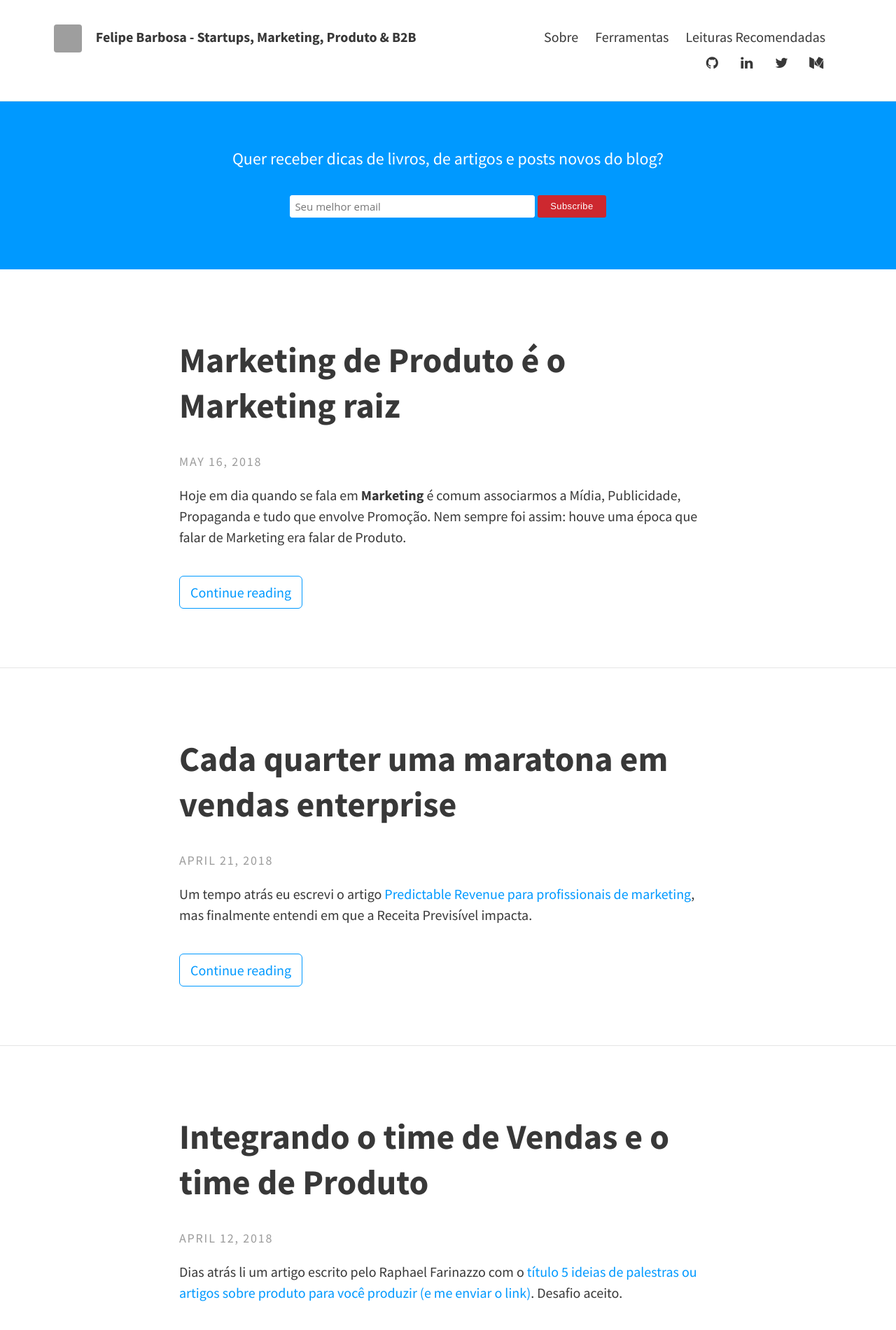
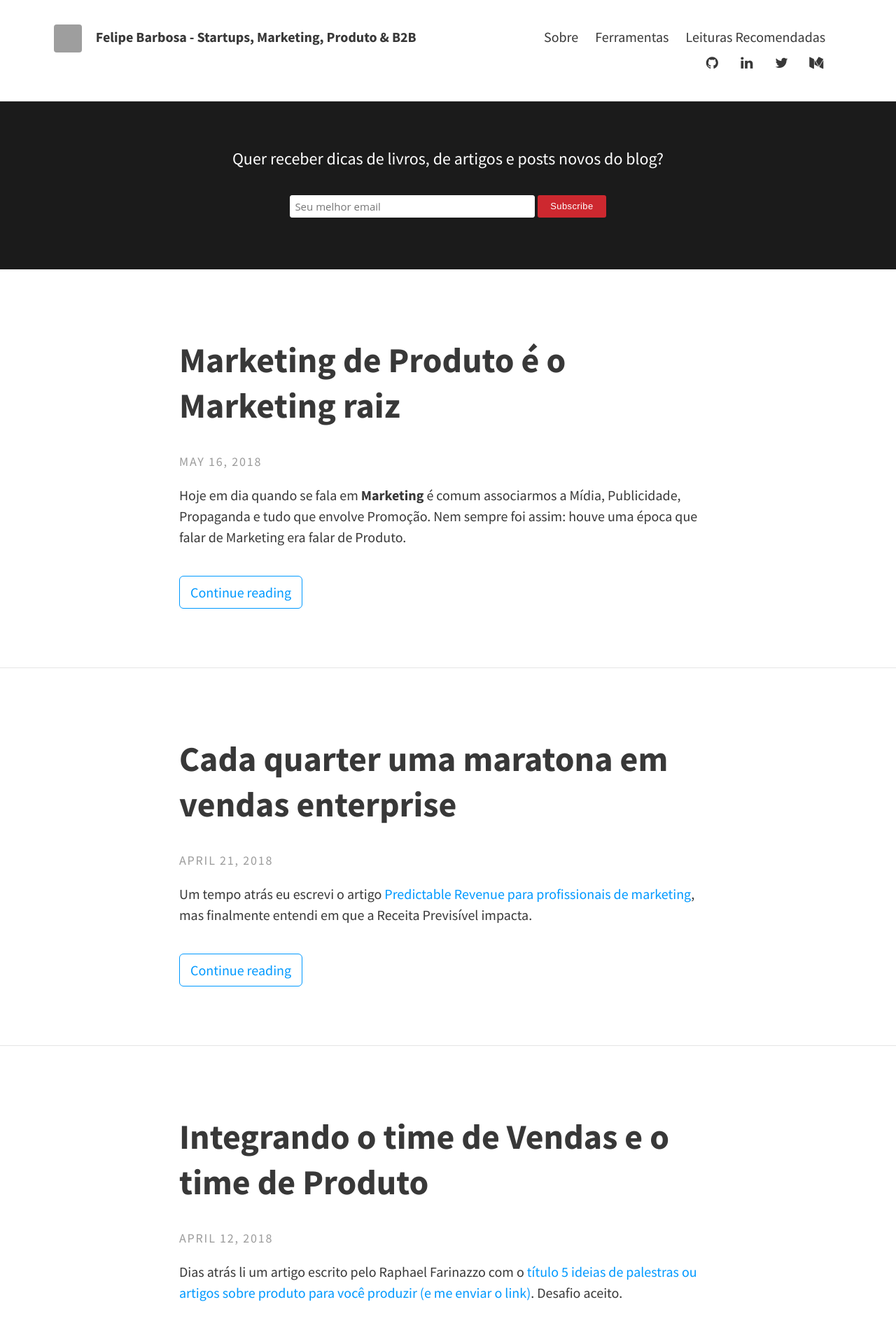
Before and after one commit to felipecbarbosa/felipecbarbosa.github.io, a Jekyll site: the page built from index.html, in a window 1280 px wide. Shown: the top 1901 px of the page at 70% size. Built offline with Jekyll 4.4.1, drawn with Linux system fonts in a browser that asks for light colours; the list of posts is cut into pages by our own code; comment, search, counter and statistics services are not loaded; grey boxes are pictures that could not be loaded.

Commit message:
Edited header color

```diff
--- a/_config.yml
+++ b/_config.yml
@@ -16,7 +16,7 @@ theme_settings:
 
   # Header and footer text
   header_text: >
-    <p>Quer receber dicas de livros, de artigos e posts novos do blog?</p>
+    <p style="color: #ffffff;">Quer receber dicas de livros, de artigos e posts novos do blog?</p>
     <div id="mc_embed_signup_header">
     <form action="//felipebarbosa.us11.list-manage.com/subscribe/post?u=d761afe0b6c97e9f4579c61bf&amp;id=4844c62c9d" method="post" id="mc-embedded-subscribe-form" name="mc-embedded-subscribe-form-header" class="validate" target="_blank" novalidate>
         <div id="mc_embed_signup_scroll">
--- a/_includes/head.html
+++ b/_includes/head.html
@@ -63,7 +63,7 @@
 
 	<!-- Begin MailChimp Signup Form Header -->
 	<style type="text/css">
-		#mc_embed_signup_header{background:#0099ff; clear:left; font:14px Helvetica,Arial,sans-serif; width:100%;}
+		#mc_embed_signup_header{background:#1b1b1b; clear:left; font:14px Helvetica,Arial,sans-serif; width:100%;}
 		#mc_embed_signup_header form {text-align:center; padding:10px 0 10px 0;}
 		.mc-field-group { display: inline-block; } /* positions input field horizontally */
 		#mc_embed_signup_header input.email {font-family:"Open Sans","Helvetica Neue",Arial,Helvetica,Verdana,sans-serif; font-size: 15px; border: 1px solid #ffffff;  -webkit-border-radius: 3px; -moz-border-radius: 3px; border-radius: 3px; color: #343434; background-color: #ffffff; box-sizing:border-box; height:32px; padding: 0px 0.4em; display: inline-block; margin: 0; width:350px; vertical-align:top;}
--- a/_sass/base/_variables.scss
+++ b/_sass/base/_variables.scss
@@ -26,5 +26,5 @@ $feature-image-text-color: #fff;
 $feature-image-size: cover; // options include "cover", "contain", "auto"
 
 // Header description box
-$header-desc-background-color: #0099FF;
+$header-desc-background-color: #1b1b1b;
 $header-desc-text-color: #FFF;
```
